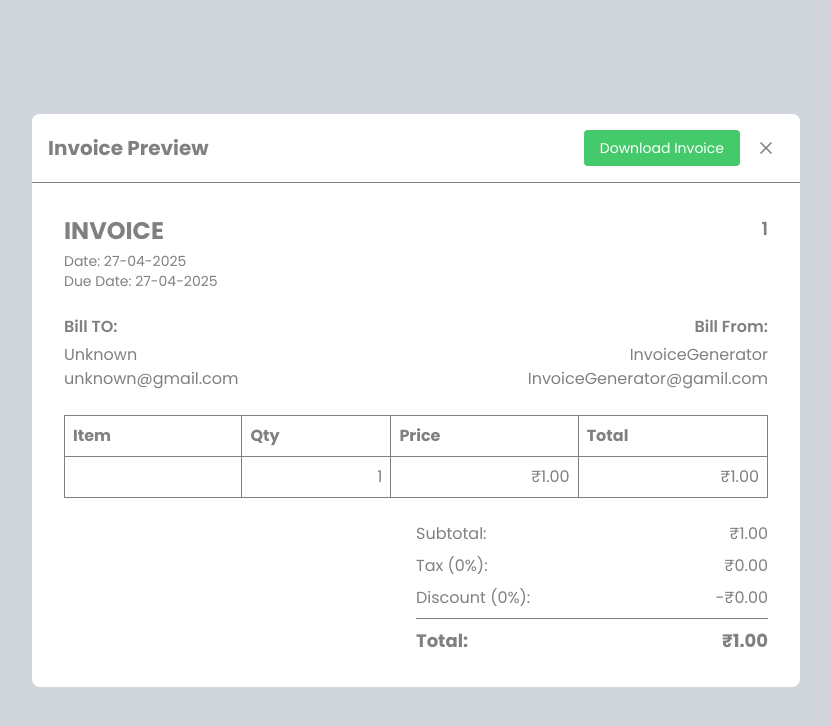
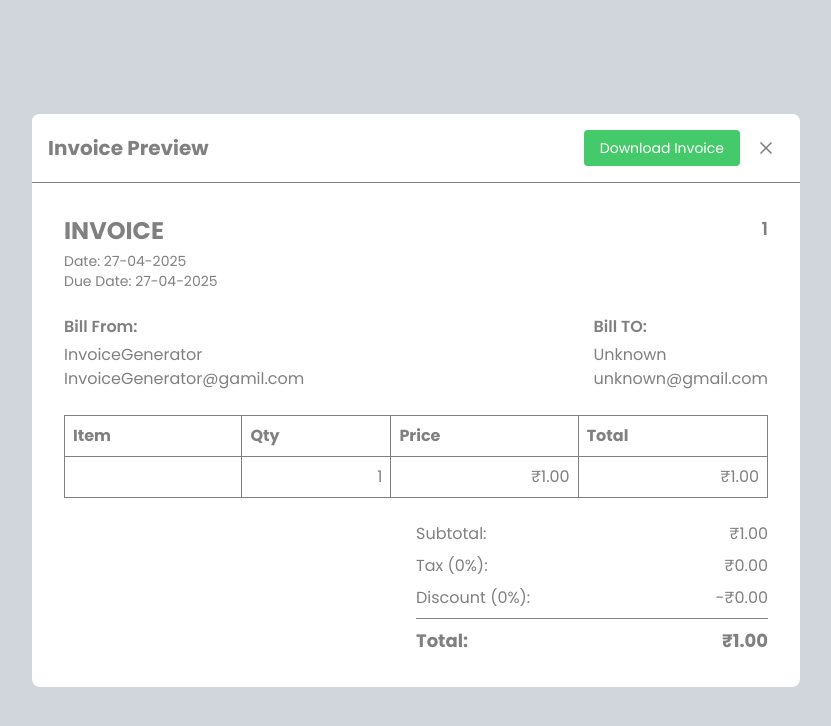
Before and after one commit to suraj-savle/Invoice-Generator, a React (Vite) app: page / in a window 1280 px wide. Both pictures are taken after a click on the button "Print Invoice". Shown: the top 726 px of the page, without its empty margins (224-1055 px from the left). Built offline with nearby package versions, Linux system fonts and the light colour scheme.

Commit message:
ready to deploy

```diff
--- a/src/components/PrintInvoice.jsx
+++ b/src/components/PrintInvoice.jsx
@@ -111,14 +111,14 @@ const InvoiceContent = ({
     </div>
 
     {/* From & To using flex */}
-    <div className="flex justify-between mb-6 print:flex-col-reverse">
+    <div className="flex justify-between mb-6 gap-5 flex-col-reverse md:flex-row-reverse">
       <div>
         <h2 className="font-semibold mb-1">Bill TO:</h2>
         <p>{invoiceData.from.name || "Unknown"}</p>
         <p>{invoiceData.from.email || "unknown@gmail.com"}</p>
         <p className="whitespace-pre-line">{invoiceData.from.add}</p>
       </div>
-      <div className="text-right">
+      <div className="">
         <h2 className="font-semibold mb-1">Bill From:</h2>
         <p>{invoiceData.to.name || "InvoiceGenerator"}</p>
         <p>{invoiceData.to.email || "InvoiceGenerator@gamil.com"}</p>
```
